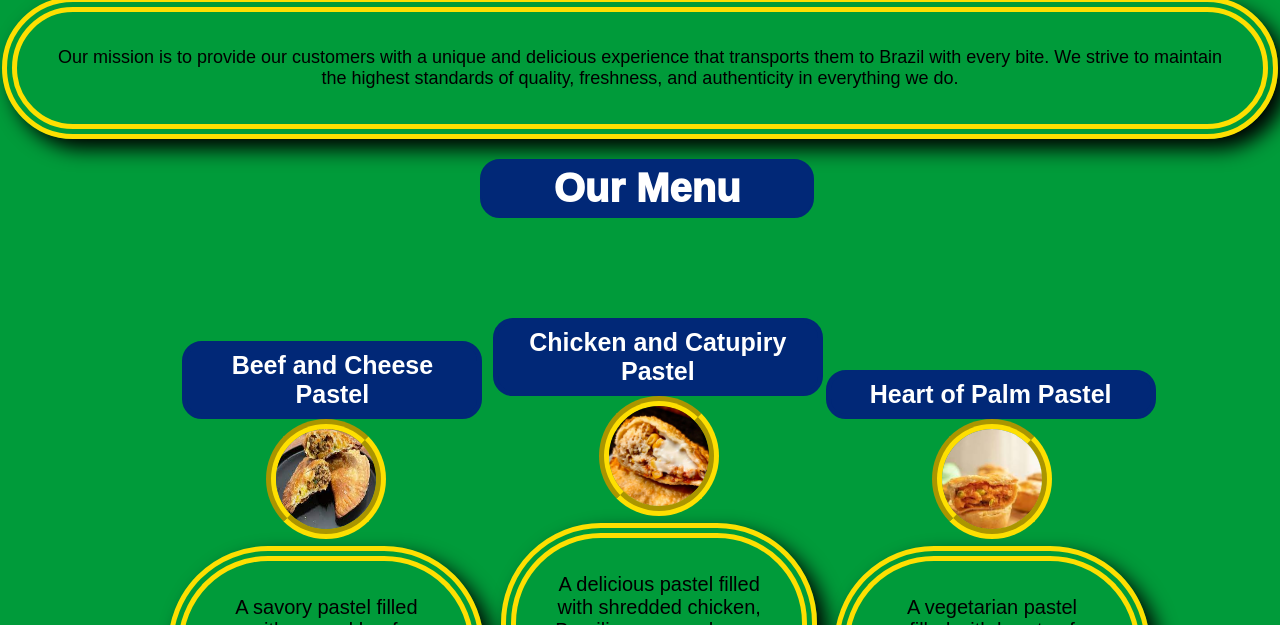
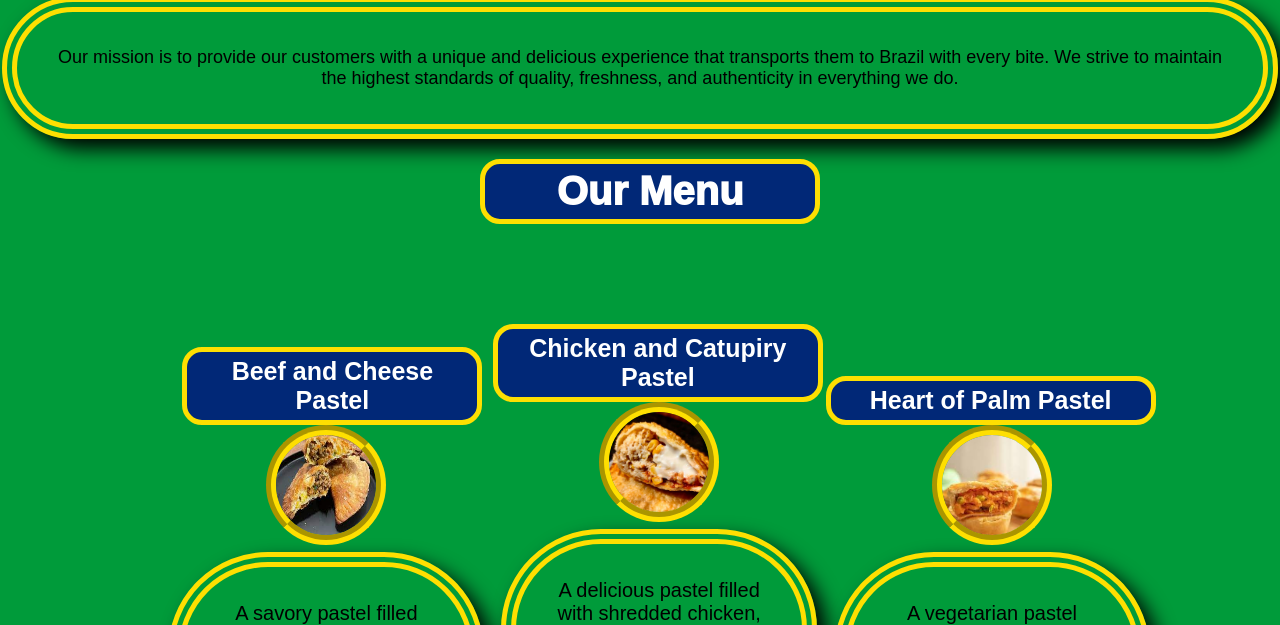
Before and after one commit to BernardoFabbriPurwin/PastelMaluco, a plain HTML site: page index.html in a window 1280 px wide. Shown: the part 686-1311 px from the top of the page. Drawn offline with Linux system fonts and the light colour scheme.

Commit message:
Add files via upload

```diff
--- a/index.html
+++ b/index.html
@@ -406,12 +406,12 @@ nav {
 	<main>
 		<section id="about-us">
 		<div class="abt">
-			<h2 style= "text-align:center; justify-content:center; border-style:solid ; border-width: 5px; border-color:#012877; padding:5px; border-radius:20px; background-color:#012877; color:white; width:25%; position: relative; left: 37.5%; ">About Us</h2> </div>
+			<h2 style= "text-align:center; justify-content:center; border-style:solid ; border-width: 5px; border-color:#fedf01; padding:5px; border-radius:20px; background-color:#012877; color:white; width:25%; position: relative; left: 37.5%; ">About Us</h2> </div>
 
 
 			<p style="font-size:18px">We are a family-owned food truck business that specializes in traditional Brazilian pastels. Our pastels are made with the freshest ingredients and authentic Brazilian flavors. We have been serving our community for over 10 years and have a loyal customer base that keeps coming back for more.</p>
 			<br>
-			<h2 style= "text-align:center; border-style:solid ; border-width: 5px; border-color:#012877; padding:5px; border-radius:20px; background-color:#012877; color:white; width:25%; position: relative; left: 37.5%; ">Our Mission</h2>
+			<h2 style= "text-align:center; border-style:solid ; border-width: 5px; border-color:#fedf01; padding:5px; border-radius:20px; background-color:#012877; color:white; width:25%; position: relative; left: 37.5%; ">Our Mission</h2>
 			<p style="font-size:18px">Our mission is to provide our customers with a unique and delicious experience that transports them to Brazil with every bite. We strive to maintain the highest standards of quality, freshness, and authenticity in everything we do.</p>
 		</section>
 
@@ -420,7 +420,7 @@ nav {
 
 
 		<br>
-			<h2 style="padding-bottom:50px; text-align:center; border-style:solid ; border-width:2px; border-color:#012877; padding:5px; border-radius:20px; background-color:#012877; color:white; width:25%; position: relative; left: 37.5%;">Our Menu</h2> <br><br>
+			<h2 style="padding-bottom:50px; text-align:center; border-style:solid ; border-width:5px; border-color:#fedf01; padding:5px; border-radius:20px; background-color:#012877; color:white; width:25%; position: relative; left: 37.5%;">Our Menu</h2> <br><br>
 		<div class ="ourmenu">
 			<br>
 			<br>
@@ -441,7 +441,7 @@ nav {
 				<br>
 				<br>
 				<div class="Beeftext">
-				<h3 style= "text-align:center; justify-content:center; border-style:solid ; border-width: 5px; border-color:#012877; padding:5px; border-radius:20px; background-color:#012877; color:white; width:280px; position: relative; left: 5%; ">Beef and Cheese Pastel</h3>
+				<h3 style= "text-align:center; justify-content:center; border-style:solid ; border-width: 5px; border-color:#fedf01; padding:5px; border-radius:20px; background-color:#012877; color:white; width:280px; position: relative; left: 5%; ">Beef and Cheese Pastel</h3>
 				<center><img src="b&c.jfif" alt="Pastel 1" style="height:100px; width:100px;"></center>
 
 				<p>A savory pastel filled with ground beef, mozzarella cheese, and onions. <br> Price:$3 .50</p>
@@ -454,7 +454,7 @@ nav {
 			<br>
 			<br>
 			<div class="chickentext">
-				<h3 style= "text-align:center; justify-content:center; border-style:solid ; border-width: 5px; border-color:#012877; padding:5px; border-radius:20px; background-color:#012877; color:white; width:310px;  position: relative; right: 2%; ">Chicken and Catupiry Pastel</h3>
+				<h3 style= "text-align:center; justify-content:center; border-style:solid ; border-width: 5px; border-color:#fedf01; padding:5px; border-radius:20px; background-color:#012877; color:white; width:310px;  position: relative; right: 2%; ">Chicken and Catupiry Pastel</h3>
 				<center><img src="c&c.jpeg" alt="Pastel 2" style ="height:100px; width:100px;"> </center>
 
 				<p>A delicious pastel filled with shredded chicken, Brazilian cream cheese (Catupiry), and green onions.<br> Price:$3 .50</p>
@@ -469,7 +469,7 @@ nav {
 				<br>
 				<br>
 				<div class="Hearttext">
-				<h3 style= "text-align:center; justify-content:center; border-style:solid ; border-width: 5px; border-color:#012877; padding:5px; border-radius:20px; background-color:#012877; color:white; width:310px;  position: relative; right: 2%; ">Heart of Palm Pastel</h3>
+				<h3 style= "text-align:center; justify-content:center; border-style:solid ; border-width: 5px; border-color:#fedf01; padding:5px; border-radius:20px; background-color:#012877; color:white; width:310px;  position: relative; right: 2%; ">Heart of Palm Pastel</h3>
 				<center><img src="h&p.jfif" alt="Pastel 3" style ="width:100px; height:100px;" ></center>
 
 				<p>A vegetarian pastel filled with hearts of palm, cream cheese, and spices. <br> Price:$4 .00</p>
@@ -534,9 +534,7 @@ nav {
 <br>
 <br>
 <br>
-<br>
-<br>
-<br>
+
 
 
 <h3 style= "text-align:center; justify-content:center; border-style:solid ; border-width: 5px; border-color:#fedf01; padding:5px; border-radius:20px; background-color:#012877; color:white; width:310px;  position: relative; right: 2%; "> Leave a review! </h3>
```
